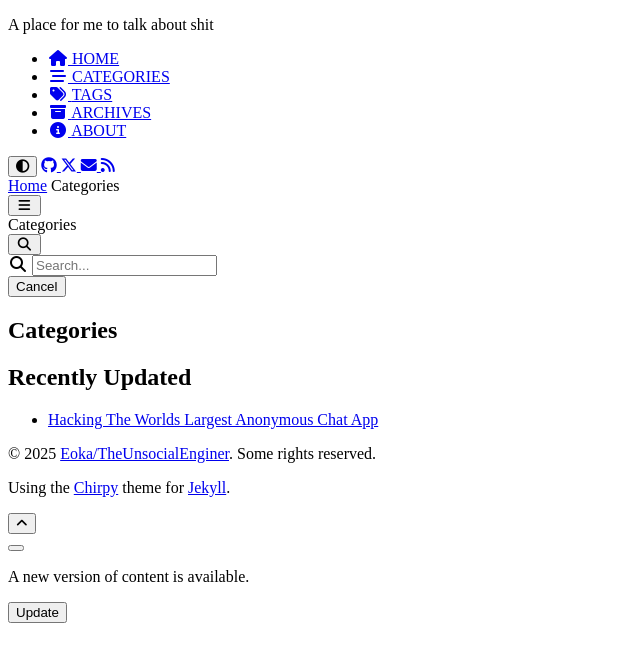
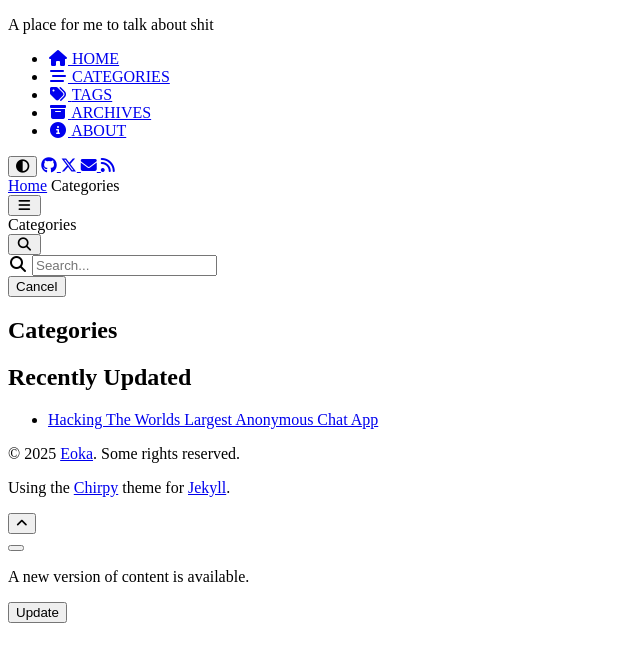
Before and after one commit to TheUnsocialEngineer/TheUnsocialEngineer.github.io, a Jekyll site: the page built from _tabs/categories.md, in a window 1280 px wide, cut to the strip 124-786 px from the top of the page. Shown: the whole strip, without its empty margins (0-640 px from the left). Built offline with Jekyll 4.4.1, drawn with Linux system fonts in a browser that asks for light colours; cached includes are drawn as plain includes; a script that is not in the unit is left out; comment, search, counter and statistics services are not loaded.

```diff
--- a/_config.yml
+++ b/_config.yml
@@ -34,11 +34,11 @@ twitter:
 social:
   # Change to your full name.
   # It will be displayed as the default author of the posts and the copyright owner in the Footer
-  name: Eoka/TheUnsocialEnginer
+  name: Eoka
   email: TheUnsocialEnginer@protonmail.com # change to your email address
   links:
     # The first element serves as the copyright owner's link
-    - https://twitter.com/username # change to your Twitter homepage
+    - https://twitter.com/fuck elon # change to your Twitter homepage
     - https://github.com/TheUnsocialEngineer # change to your GitHub homepage
     # Uncomment below to add more social links
     # - https://www.facebook.com/username
```
Also changed, not shown: _posts/2025-06-20-Hacking-The-worlds-largest-Anonymous-Chat-app.md (+1 -1 lines).
